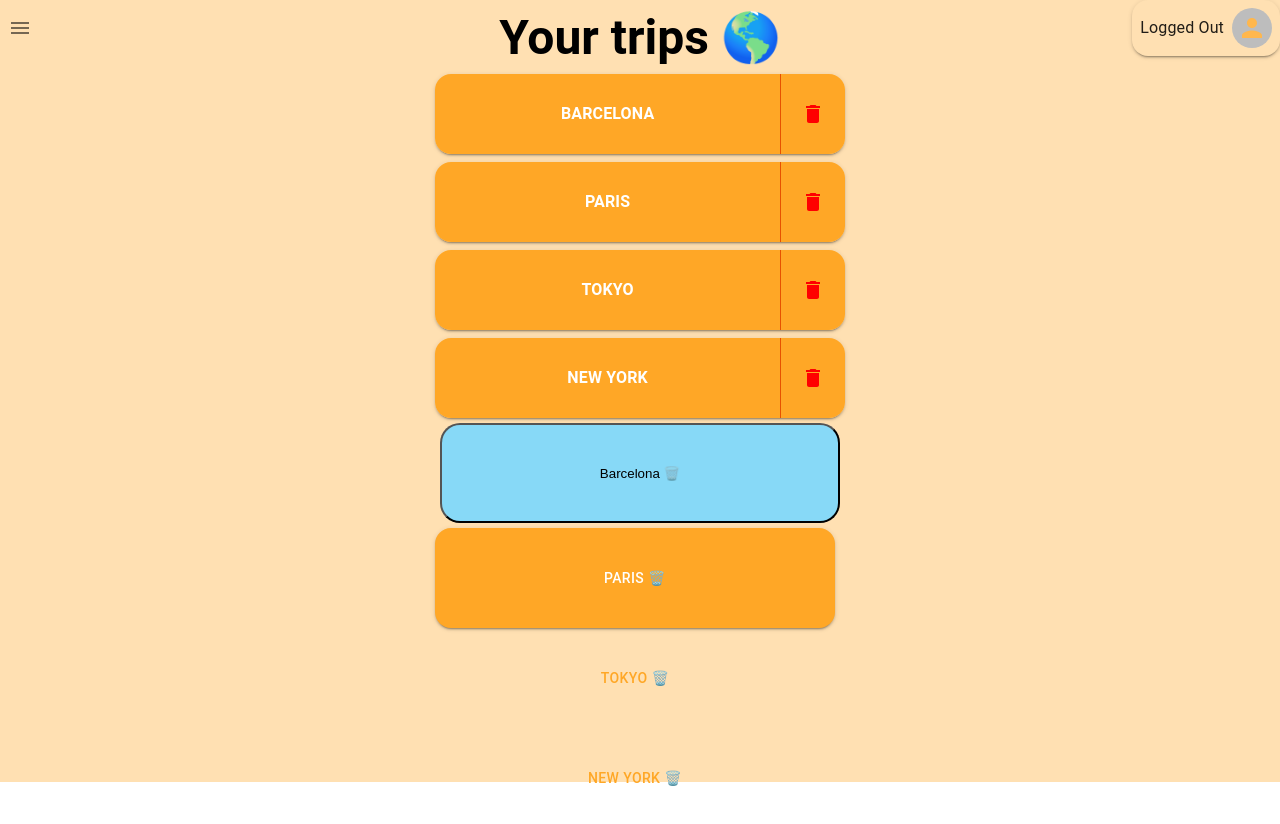
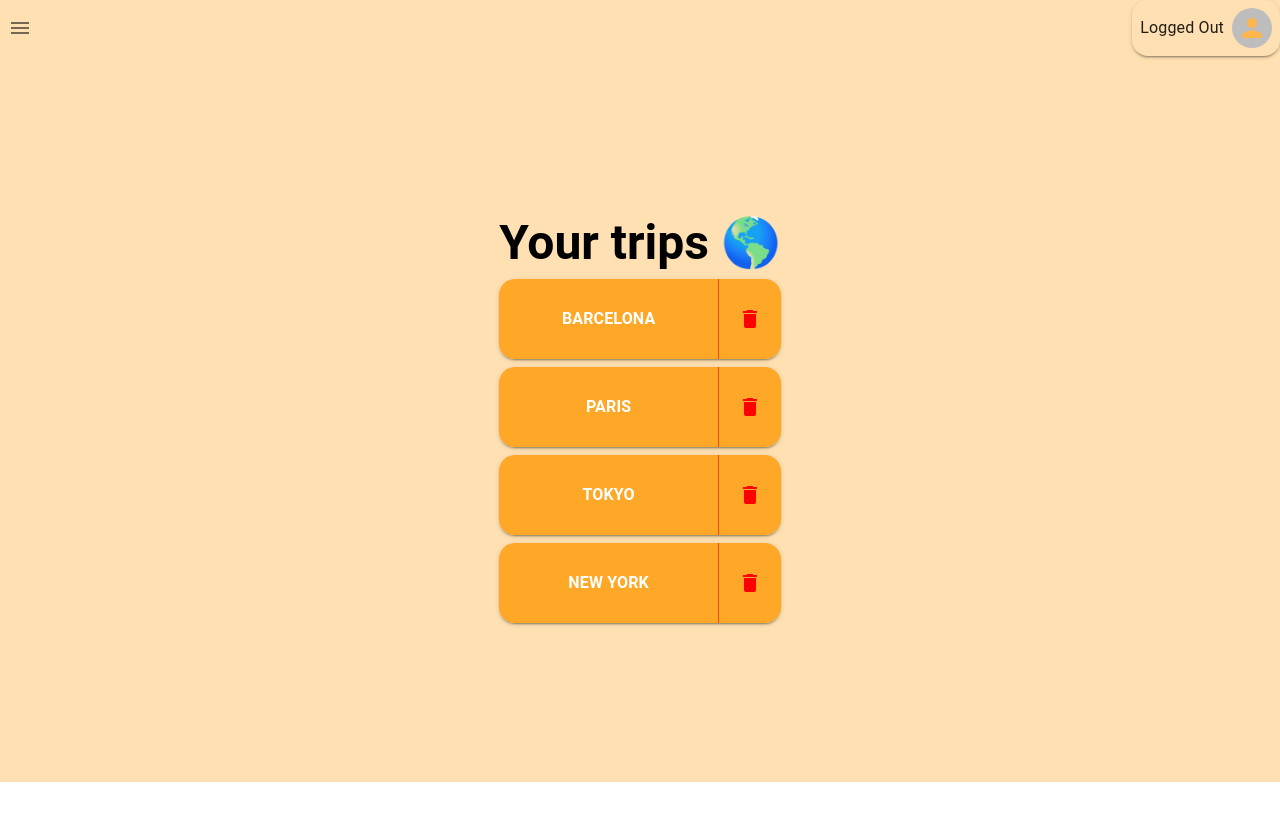
Before and after one commit to silvester-zogaj/travel-planner, a Next.js app in the folder travel-planner-fe/: page /trips in a window 1280 px wide. Shown: the top 824 px of the page. After the commit the page ends 800 px from the top, so only its background shows below. Built offline with nearby package versions, Linux system fonts and the light colour scheme; no server answers.

Commit message:
remove old buttons

```diff
--- a/travel-planner-fe/app/trips/page.tsx
+++ b/travel-planner-fe/app/trips/page.tsx
@@ -35,14 +35,6 @@ export default function Trips() {
           </ButtonGroup>
         ))}
       </Stack>
-      <Link href="/itineraries">
-        <button className={styles.trip}>Barcelona 🗑️ </button>
-      </Link>
-      <Button variant="contained" className={styles.trip}>
-        Paris 🗑️
-      </Button>
-      <Button className={styles.trip}>Tokyo 🗑️</Button>
-      <Button className={styles.trip}>New York 🗑️</Button>
     </main>
   );
 }
```
